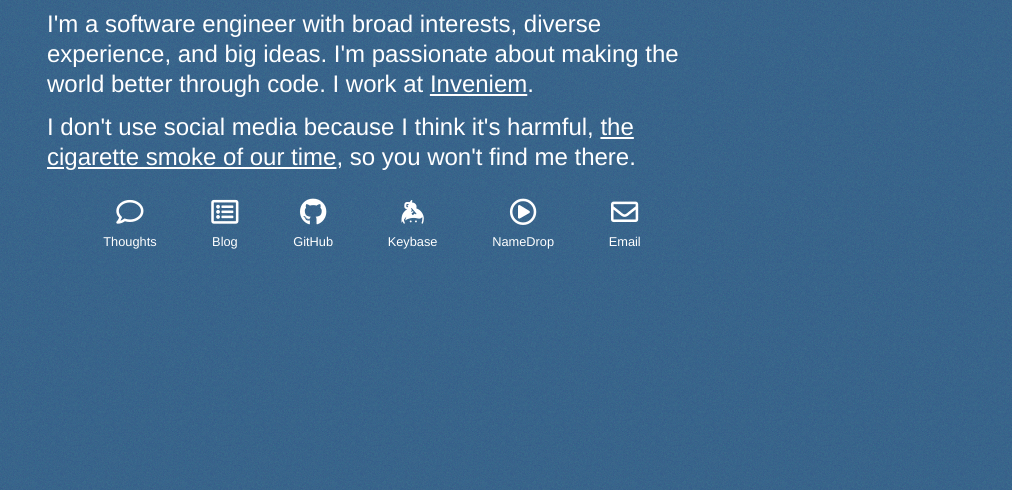
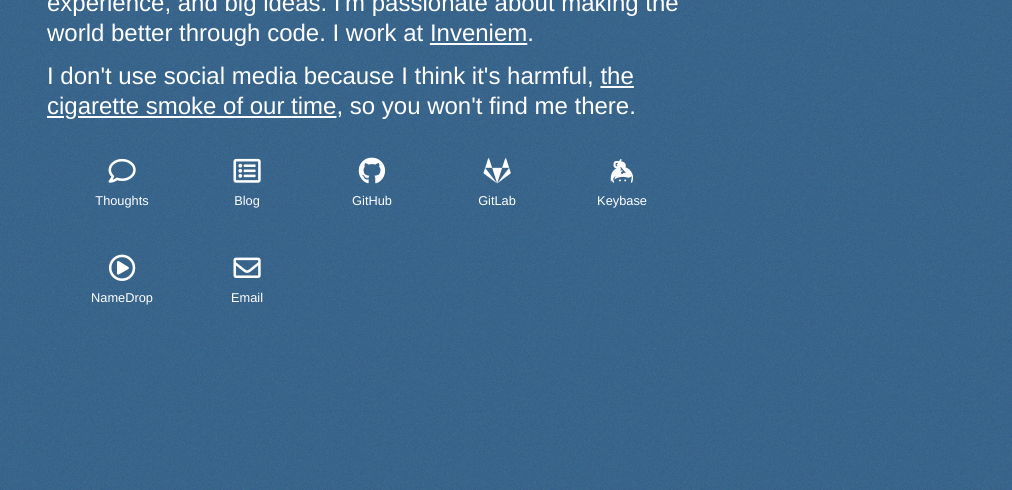
Before and after one commit to openjck/johnkarahalis.com, a website built with Parcel: page src/index.html in a window 1280 px wide. Shown: the part 310-800 px from the top of the page, without its empty margins (268-1280 px from the left). Built offline with nearby package versions, Linux system fonts and the light colour scheme.

Commit message:
Add GitLab link
In order to make this GitLab link display appropriately, some CSS was
also modified and cleaned up during this process.

```diff
--- a/src/index.html
+++ b/src/index.html
@@ -81,6 +81,10 @@
               <a href="https://github.com/openjck">GitHub</a>
             </li>
 
+            <li id="gitlab">
+              <a href="https://gitlab.com/openjck">GitLab</a>
+            </li>
+
             <li id="keybase">
               <a href="https://keybase.io/johnkarahalis">Keybase</a>
             </li>
--- a/src/media/css/main.css
+++ b/src/media/css/main.css
@@ -1,7 +1,9 @@
-/* This is especially helpful when vertically centering the main content, as it
-   allows us to change the main content padding without doing any math.
-
-   http://www.paulirish.com/2012/box-sizing-border-box-ftw/ */
+/**
+ * This is especially helpful when vertically centering the main content, as it
+ * allows us to change the main content padding without doing any math.
+ *
+ * http://www.paulirish.com/2012/box-sizing-border-box-ftw/
+ */
 /* stylelint-disable rule-empty-line-before */
 html {
   box-sizing: border-box;
@@ -39,12 +41,24 @@ p,
   line-height: 1.25;
 }
 
+p {
+  margin: 0.8rem 0 0.6rem;
+}
+
 #location {
   text-align: center;
 }
 
-p {
-  margin: 0.8rem 0 0.6rem;
+#introduction {
+  margin: 25px 0;
+}
+
+#introduction p:first-of-type {
+  margin-top: 0;
+}
+
+#introduction p:last-of-type {
+  margin-bottom: 0;
 }
 
 /**
@@ -62,41 +76,32 @@ h2:not(:focus):not(:active) {
   width: 1px;
 }
 
-ul {
+/*** Icons ***/
+
+#links ul {
+  display: grid;
+  grid-gap: 25px;
+  grid-template-columns: repeat(auto-fill, 100px);
+  justify-content: center;
+  justify-items: center;
   list-style-type: none;
   margin: 0;
   padding: 0;
+}
+
+#links li {
+  width: 100%;
+  display: block;
+  height: 100%;
   text-align: center;
 }
 
-li {
-  display: inline-block;
-}
-
-li:first-child {
-  margin-left: 0;
-}
-
-/* External site button and label */
-li a {
+#links a {
   display: block;
   font-size: 0.8rem;
   text-decoration: none;
-
-  /**
-   * Give the buttons padding, but also offset that padding with an equivalent
-   * negative margin-bottom. Without the offset, the padding would add space
-   * below the main content, and the main content would not be perfectly
-   * centered vertically.
-   */
-  padding: 1.5rem;
-  margin-bottom: -1.5rem;
-
-  /* Bring the icons a little closer. */
-  margin-top: -0.5rem;
+  padding: 10px;
 }
-
-/*** Icons ***/
 
 #links a::before {
   display: block;
@@ -125,6 +130,12 @@ li a {
   /* stylelint-disable-next-line font-family-no-missing-generic-family-keyword */
   font-family: "Font Awesome 5 Brands";
   content: "\f09b";
+}
+
+#gitlab a::before {
+  /* stylelint-disable-next-line font-family-no-missing-generic-family-keyword */
+  font-family: "Font Awesome 5 Brands";
+  content: "\f296";
 }
 
 #keybase a::before {
@@ -163,24 +174,3 @@ main {
   display: table-cell;
   vertical-align: middle;
 }
-
-/* 700px = main content width */
-@media all and (max-width: 700px) {
-  li {
-    width: 50%;
-    float: left;
-  }
-}
-
-/* 400px = width at which two columns leave too much whitespace */
-@media all and (min-width: 400px) and (max-width: 700px) {
-  li {
-    width: 33%;
-  }
-}
-
-@media all and (max-width: 400px) {
-  main {
-    vertical-align: top;
-  }
-}
```
